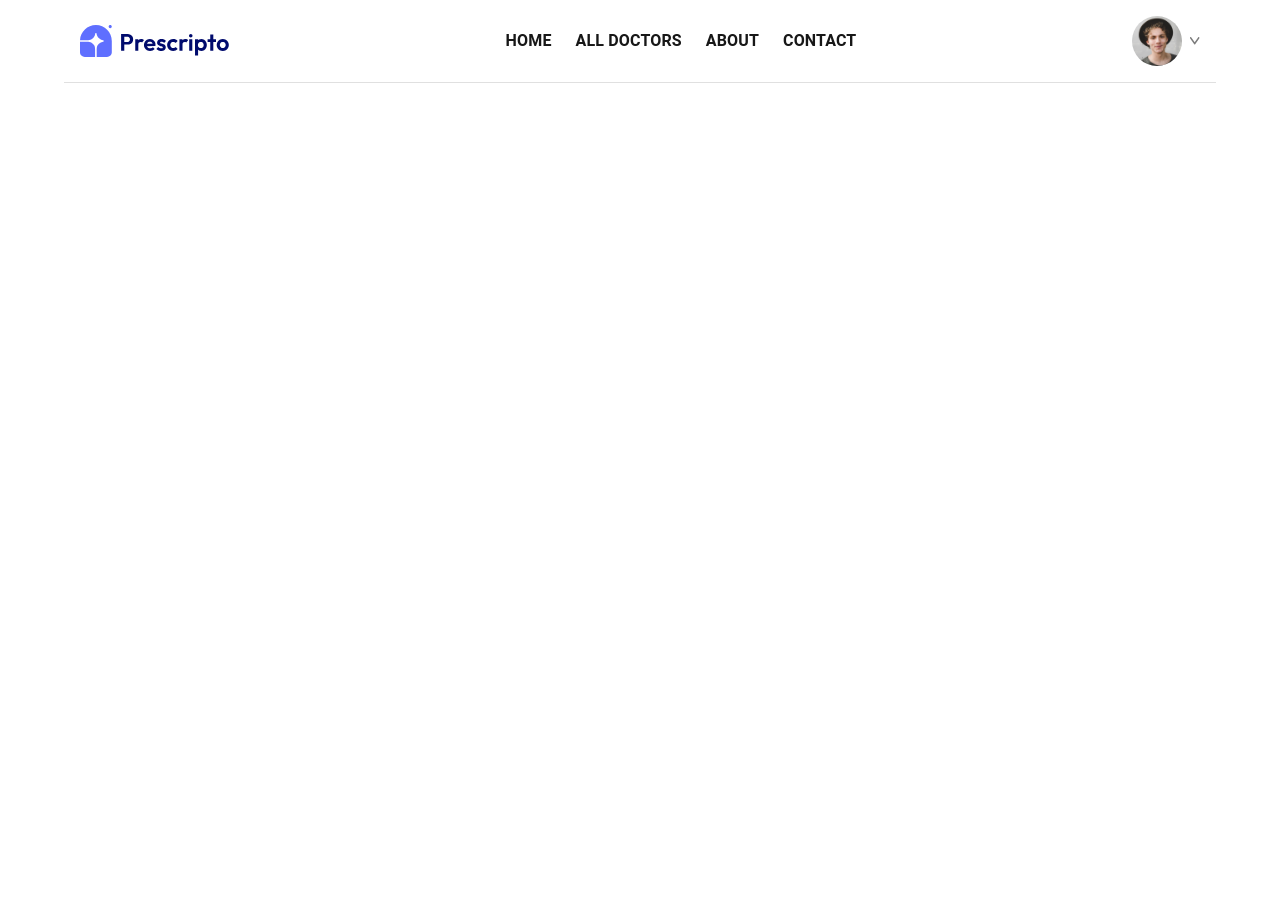
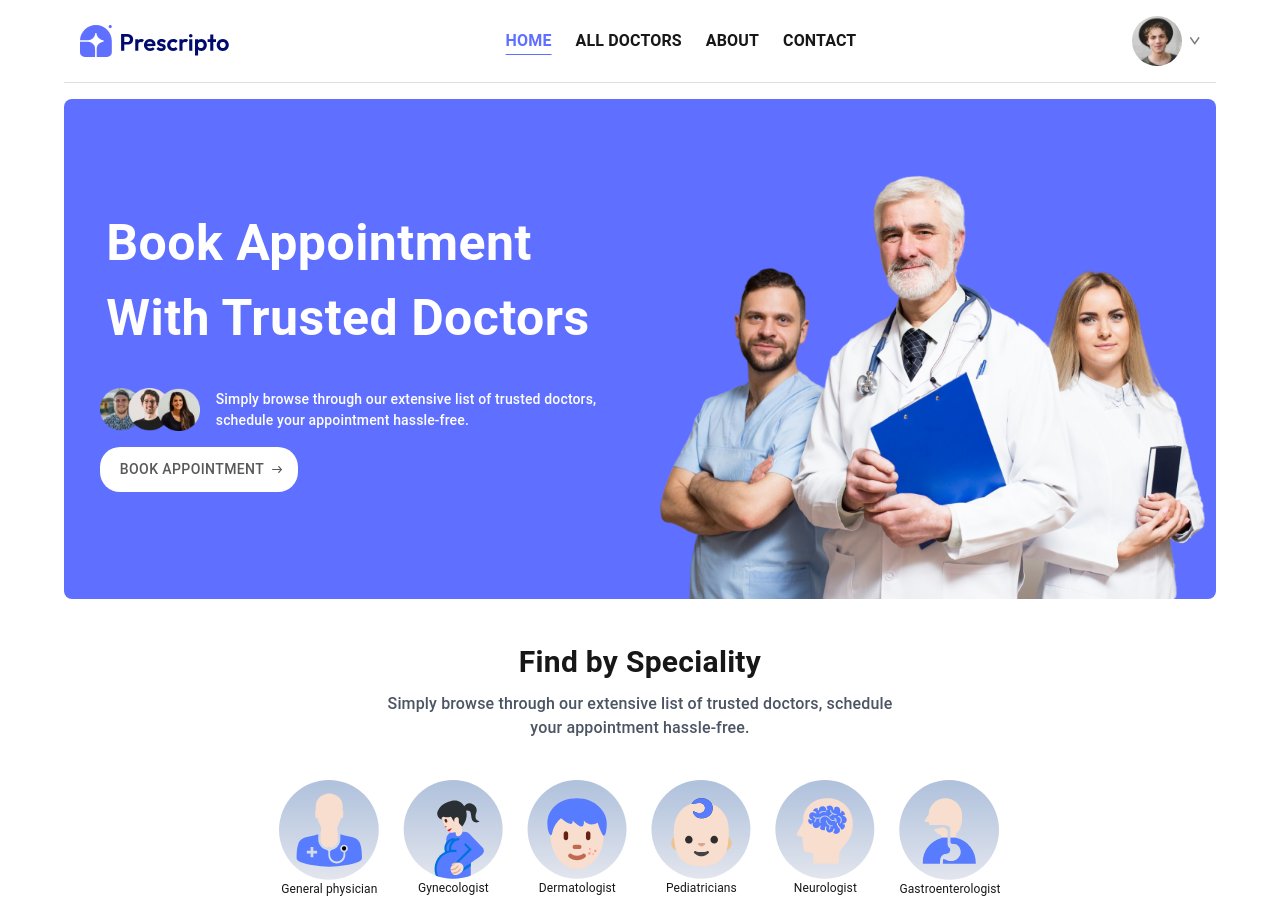
Before and after one commit to SheleshSingh/doctor-app-next, a Next.js app: page / in a window 1280 px wide. Before the commit the page ends 800 px from the top, so only its background shows below. Built offline with nearby package versions, Linux system fonts and the light colour scheme.

Commit message:
edit home page

```diff
--- a/src/app/home/page.tsx
+++ b/src/app/home/page.tsx
@@ -1,15 +1,15 @@
-import HeroSection from "@/components/Hero";
-import SpecialityMenu from "@/components/SpecialityMenu";
-import { Grid } from "@mui/material";
-import React from "react";
+// import HeroSection from "@/components/Hero";
+// import SpecialityMenu from "@/components/SpecialityMenu";
+// import { Grid } from "@mui/material";
+// import React from "react";
 
-const HomePage = () => {
-  return (
-    <Grid>
-      <HeroSection />
-      <SpecialityMenu />
-    </Grid>
-  );
-};
+// const HomePage = () => {
+//   return (
+//     <Grid>
+//       <HeroSection />
+//       <SpecialityMenu />
+//     </Grid>
+//   );
+// };
 
-export default HomePage;
+// export default HomePage;
--- a/src/app/page.tsx
+++ b/src/app/page.tsx
@@ -1,12 +1,15 @@
+import HeroSection from "@/components/Hero";
+import SpecialityMenu from "@/components/SpecialityMenu";
+import { Grid } from "@mui/material";
 import React from "react";
-// import HomePage from "./home/page";
 
-const Home = () => {
+const HomePage = () => {
   return (
-    <div>
-      {/* <HomePage /> */}
-    </div>
+    <Grid>
+      <HeroSection />
+      <SpecialityMenu />
+    </Grid>
   );
 };
 
-export default Home;
+export default HomePage;
--- a/src/mockData.ts
+++ b/src/mockData.ts
@@ -1,5 +1,5 @@
 export const headerLinks = [
-  { title: "HOME", path: "/home" },
+  { title: "HOME", path: "/" },
   { title: "ALL DOCTORS", path: "/alldoctors" },
   { title: "ABOUT", path: "/about" },
   { title: "CONTACT", path: "/contact" },
```
